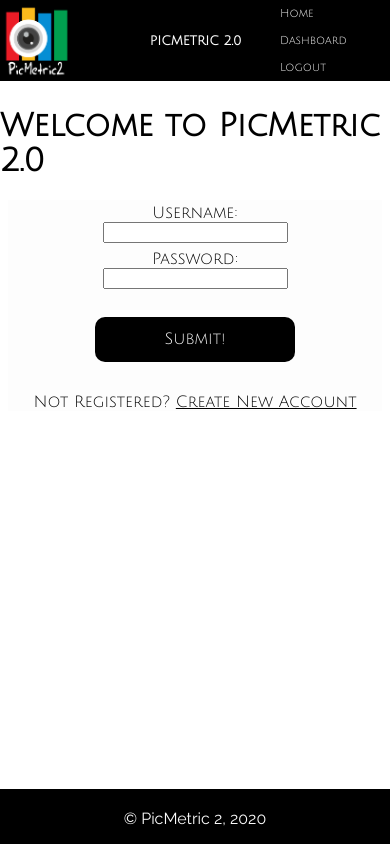
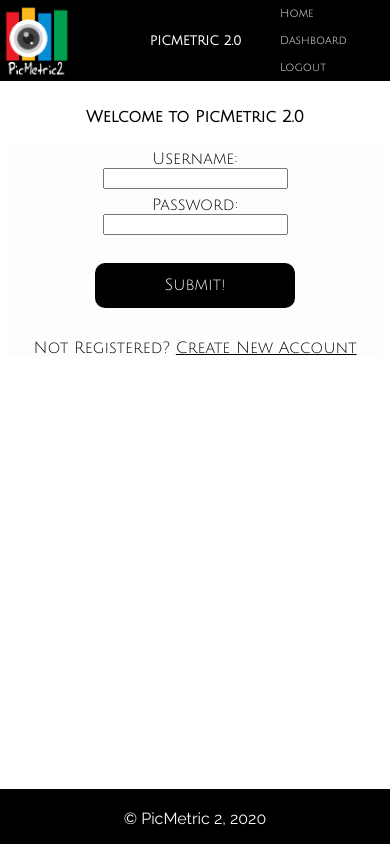
Before and after one commit to Build-week-picmetric2/Front-End, a React (Create React App) app: page / in a window 390 px wide. Built offline with nearby package versions, Linux system fonts and the light colour scheme.

Commit message:
fixed padding on bottom of list container so bottom photo data isn't covered by footer, also fixed header font size for mobile view

```diff
--- a/src/components/Styles.js
+++ b/src/components/Styles.js
@@ -64,6 +64,9 @@ export const Header = styled.h1`
     justify-content: center;
     font-family: 'Julius Sans One', sans-serif;
     margin-top: 7%;
+    @media (max-width: 500px) {
+        font-size: 1rem;
+    }
 `
 
 //Login Styling
@@ -170,6 +173,7 @@ export const ListContainer = styled.div`
     background-color: black;
     display: flex;
     flex-flow: row wrap;
+    padding-bottom: 16%;
     @media (max-width: 500px) {
         flex-direction: column;
         align-items: center;
@@ -187,7 +191,7 @@ export const PhotoListDiv = styled.div`
     }
 `
 export const PhotoImg = styled.img`
-    width: 75%;
+    width: 90%;
     border-radius: 1rem;
     margin-top: 11%;
     @media (max-width: 500px) {
@@ -263,6 +267,7 @@ export const StyledFooter = styled.footer`
     padding-top: 1%;
     position: absolute;
     bottom: 0;
+
 `
 export const StyledP = styled.p`
     text-align: center;
```
